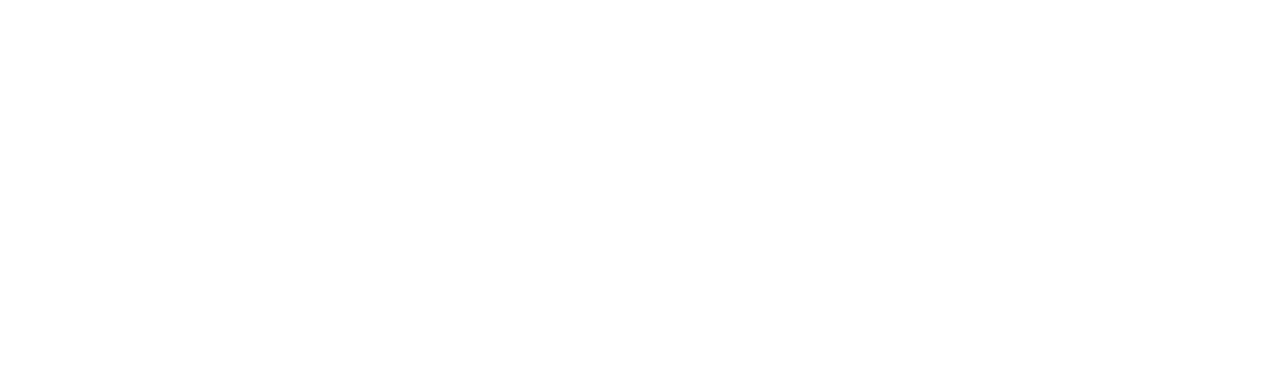
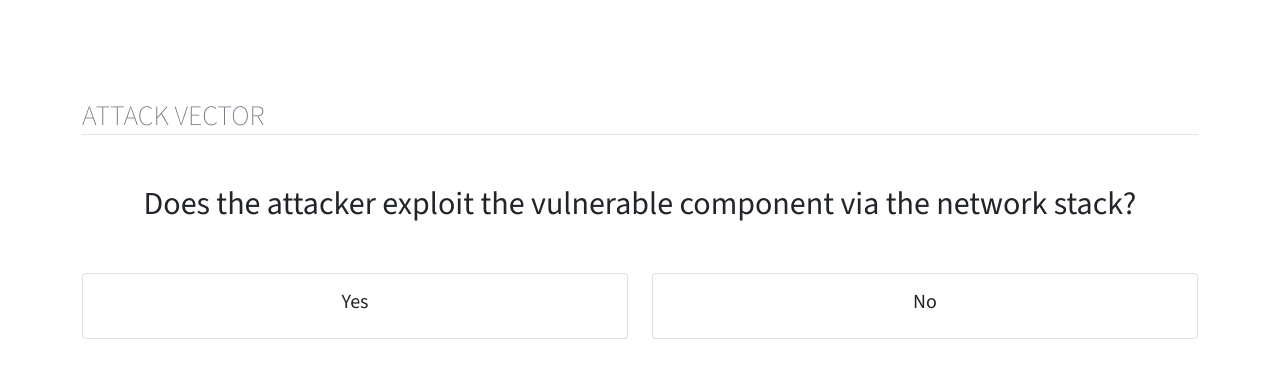
Before and after one commit to 0xCVH/blockchain-cvss-calculator, a plain HTML site: page index.html in a window 1280 px wide. Drawn offline with nearby package versions, Linux system fonts and the light colour scheme; the site is published under a folder, as on GitHub Pages, so addresses that start at the root find nothing.

Commit message:
make resource paths relative

```diff
--- a/index.html
+++ b/index.html
@@ -8,7 +8,7 @@
   <title>GitLab CVSS Calculator</title>
   <link href="https://cdn.jsdelivr.net/npm/bootstrap@5.0.0-beta1/dist/css/bootstrap.min.css" rel="stylesheet"
     integrity="sha384-giJF6kkoqNQ00vy+HMDP7azOuL0xtbfIcaT9wjKHr8RbDVddVHyTfAAsrekwKmP1" crossorigin="anonymous">
-  <link href="/css/application.css" rel="stylesheet">
+  <link href="css/application.css" rel="stylesheet">
   <meta name="theme-color" content="#7952b3">
 </head>
 
@@ -104,8 +104,8 @@
     integrity="sha384-ygbV9kiqUc6oa4msXn9868pTtWMgiQaeYH7/t7LECLbyPA2x65Kgf80OJFdroafW"
     crossorigin="anonymous"></script>
   <script src="https://cdn.jsdelivr.net/npm/vue@2/dist/vue.js"></script>
-  <script src="/js/cvsscalc30.js"></script>
-  <script src="/js/application.js"></script>
+  <script src="js/cvsscalc30.js"></script>
+  <script src="js/application.js"></script>
 </body>
 
 </html>
```
Also changed, not shown: 1 other file.
